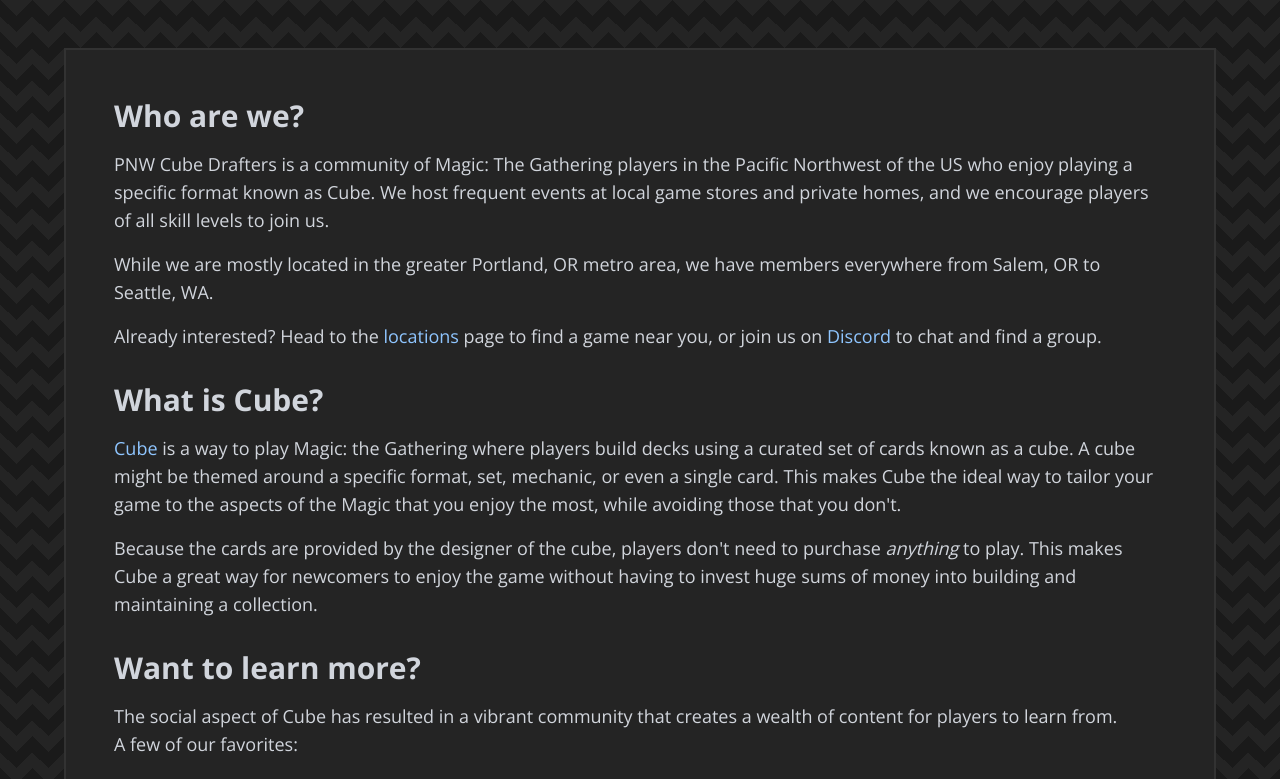
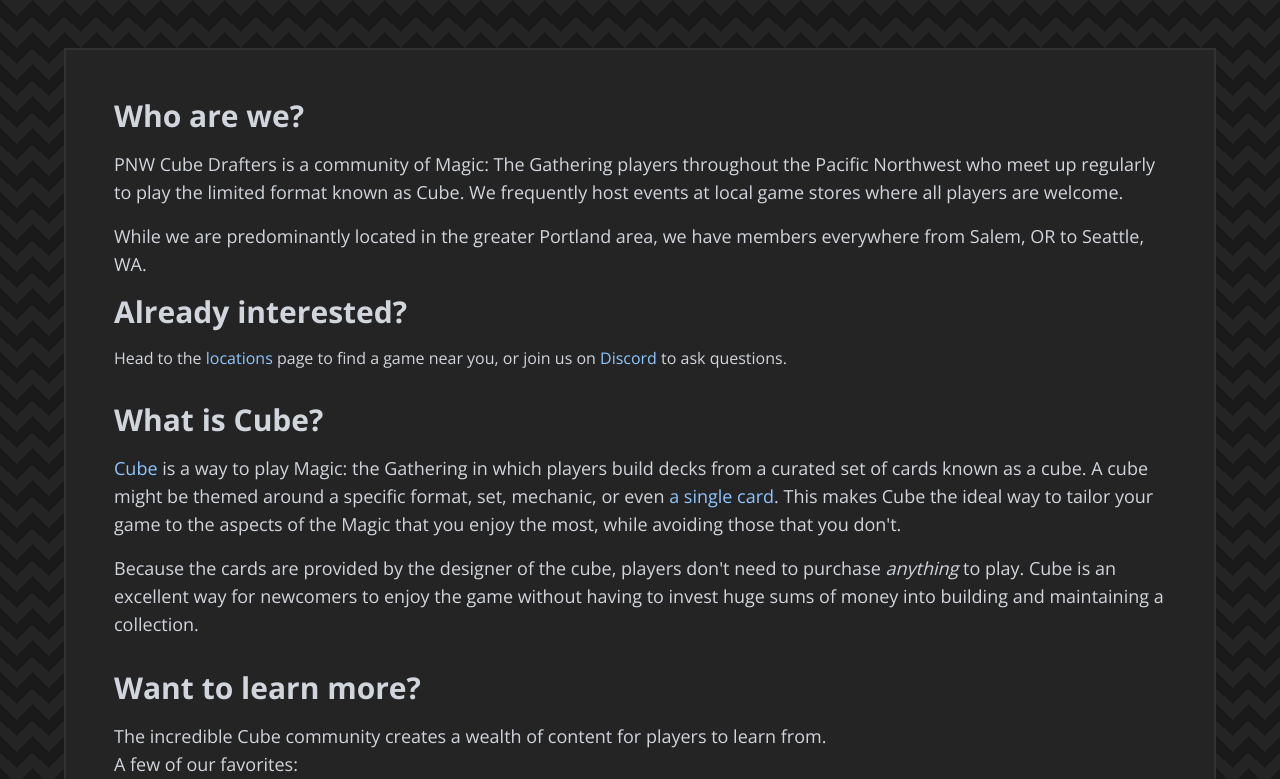
Before and after one commit to damon-myers/pnwcubedrafters, a Next.js app: page / in a window 1280 px wide. Shown: the top 779 px of the page. Built offline with nearby package versions, Linux system fonts and the light colour scheme.

Commit message:
chore: Cleanup language on homepage

```diff
--- a/src/app/page.tsx
+++ b/src/app/page.tsx
@@ -6,48 +6,50 @@
       <div className="mb-8">
         <h1 className="text-3xl font-bold mb-4"> Who are we?</h1 >
         <p className="text-lg mb-4">
-          PNW Cube Drafters is a community of Magic: The Gathering players in the Pacific Northwest of the US who enjoy playing a specific format known as Cube.
-          We host frequent events at local game stores and private homes, and we encourage players of all skill levels to join us.
+          PNW Cube Drafters is a community of Magic: The Gathering players throughout the Pacific Northwest who meet up regularly to play the limited format known as Cube.
+          We frequently host events at local game stores where all players are welcome.
         </p>
         <p className="text-lg mb-4">
-          While we are mostly located in the greater Portland, OR metro area, we have members everywhere from Salem, OR to Seattle, WA.
+          While we are predominantly located in the greater Portland area, we have members everywhere from Salem, OR to Seattle, WA.
         </p>
-        <p className="text-lg mb-4">
-          Already interested? Head to the <a href="/locations" className="text-blue-300 hover:underline">locations</a> page to find a game near you, or join us on <a href="https://discord.gg/h45vZ3Hr8x" className="text-blue-300 hover:underline">Discord</a> to chat and find a group.
+        <h1 className="text-3xl font-bold mb-4">
+          Already interested?
+        </h1>
+        <p>Head to the <a href="/locations" className="text-blue-300 hover:underline">locations</a> page to find a game near you, or join us on <a href="https://discord.gg/h45vZ3Hr8x" className="text-blue-300 hover:underline">Discord</a> to ask questions.
         </p>
         <ul></ul>
       </div>
       <div className="mb-8">
         <h1 className="text-3xl font-bold mb-4">What is Cube?</h1>
         <p className="text-lg mb-4">
-          <a href="https://luckypaper.co/what-is-a-cube/" className="text-blue-300 hover:underline">Cube</a> is a way to play Magic: the Gathering where players build decks using a curated set of cards known as a cube.
-          A cube might be themed around a specific format, set, mechanic, or even a single card.
+          <a href="https://luckypaper.co/what-is-a-cube/" className="text-blue-300 hover:underline">Cube</a> is a way to play Magic: the Gathering in which players build decks from a curated set of cards known as a cube.
+          A cube might be themed around a specific format, set, mechanic, or even <a href="https://cubecobra.com/cube/overview/100-ornithopters" className="text-blue-300 hover:underline">a single card</a>.
           This makes Cube the ideal way to tailor your game to the aspects of the Magic that you enjoy the most, while avoiding those that you don't.
         </p>
         <p className="text-lg mb-4">
           Because the cards are provided by the designer of the cube, players don't need to purchase <i>anything</i> to play.
-          This makes Cube a great way for newcomers to enjoy the game without having to invest huge sums of money into building and maintaining a collection.
+          Cube is an excellent way for newcomers to enjoy the game without having to invest huge sums of money into building and maintaining a collection.
         </p>
       </div>
       <div className="mb-8">
         <h1 className="text-3xl font-bold mb-4">Want to learn more?</h1>
         <p className="text-lg mb-4">
-          The social aspect of Cube has resulted in a vibrant community that creates a wealth of content for players to learn from.
+          The incredible Cube community creates a wealth of content for players to learn from.
           <br className="mb-4" />
           A few of our favorites:
         </p>
         <ul className="list-disc px-8">
           <li className="text-lg mb-4">
-            <a href="https://discord.gg/h45vZ3Hr8x" className="text-blue-300 hover:underline">PNW Cube Drafters Discord</a> - Discord server for the PNW Cube Drafters community. We'll happily answer any questions you have!
+            <a href="https://discord.gg/h45vZ3Hr8x" className="text-blue-300 hover:underline">PNW Cube Drafters Discord</a> - Our community's Discord server. We'll happily answer any questions you have!
           </li>
           <li className="text-lg mb-4">
-            <a href="https://luckypaper.co/podcast/" className="text-blue-300 hover:underline">Lucky Paper Radio</a> - A podcast made by cubers in Baltimore, MD. Their website has a wealth of resources on Cube design and play.
+            <a href="https://luckypaper.co/podcast/" className="text-blue-300 hover:underline">Lucky Paper Radio</a> - A podcast made by cubers in Baltimore, MD. Their website is a treasure trove of resources on Cube design and play.
           </li>
           <li className="text-lg mb-4">
             <a href="https://www.reddit.com/r/mtgcube/" className="text-blue-300 hover:underline">r/mtgcube</a> - The subreddit for Cube players. Mostly focused on designing cubes and evaluating cards.
           </li>
           <li className="text-lg mb-4">
-            <a href="https://discord.com/invite/mtg-cube-talk-263828508126609420" className="text-blue-300 hover:underline">MTG Cube Talk Discord</a> - A Discord server for Cube players from all over the world. Most Cube conversations happen here.
+            <a href="https://discord.com/invite/mtg-cube-talk-263828508126609420" className="text-blue-300 hover:underline">MTG Cube Talk Discord</a> - A Discord server with Cube players from all over the world. Most Cube conversations happen here.
           </li>
         </ul>
       </div>
```
